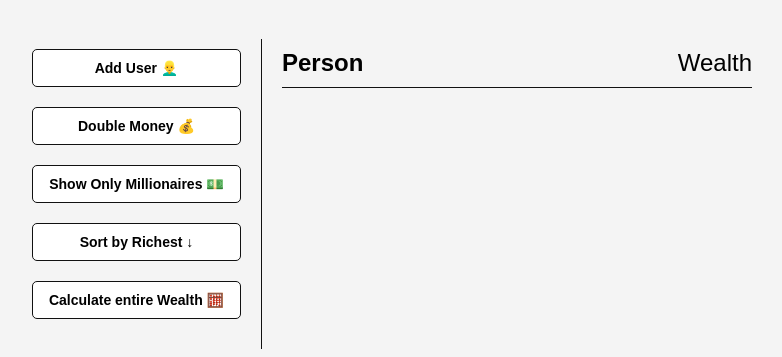
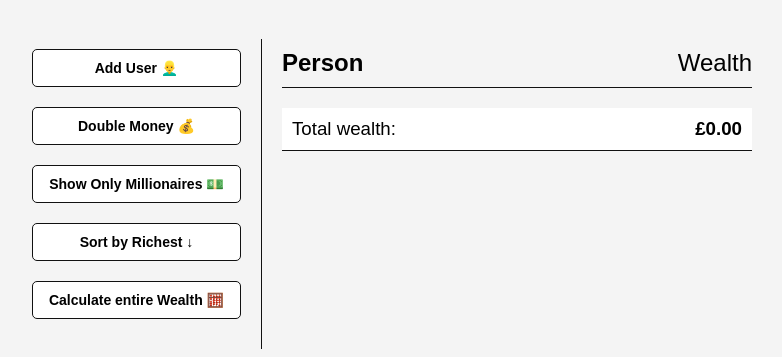
Before and after one commit to mwhittet/wealth-management, a plain HTML site: page index.html in a window 1280 px wide. Both pictures are taken after a click on the button "Calculate entire Wealth 🧮". Shown: the part 61-418 px from the top of the page, without its empty margins (248-1030 px from the left). Drawn offline with Linux system fonts and the light colour scheme.

Commit message:
Add total wealth filter

```diff
--- a/script.js
+++ b/script.js
@@ -41,6 +41,16 @@ const showMillionaires = () => {
   updateDOM();
 };
 
+const calculateWealth = () => {
+  const wealth = data.reduce((acc, user) => (acc += user.money), 0);
+  const wealthEl = document.createElement('div');
+
+  wealthEl.innerHTML = `<h3>Total wealth: <strong>${formatMoney(
+    wealth
+  )}</strong></h3>`;
+  main.appendChild(wealthEl);
+};
+
 // Borrowed from: https://stackoverflow.com/questions/149055/how-to-format-numbers-as-currency-string
 const formatMoney = number =>
   '£' + number.toFixed(2).replace(/\d(?=(\d{3})+\.)/g, '$&,');
@@ -69,3 +79,4 @@ addUserBtn.addEventListener('click', getRandomUser);
 doubleBtn.addEventListener('click', doubleMoney);
 sortBtn.addEventListener('click', sortByRichest);
 showMillionairesBtn.addEventListener('click', showMillionaires);
+calculateWealthBtn.addEventListener('click', calculateWealth);
--- a/style.css
+++ b/style.css
@@ -19,6 +19,16 @@ h2 {
   justify-content: space-between;
   margin: 0 0 20px;
   padding-bottom: 10px;
+}
+
+h3 {
+  background-color: #fff;
+  border-bottom: 1px solid #111;
+  display: flex;
+  font-weight: 300;
+  justify-content: space-between;
+  margin: 20px 0 0;
+  padding: 10px;
 }
 
 button {
```
Also changed, not shown: 1 other file.
